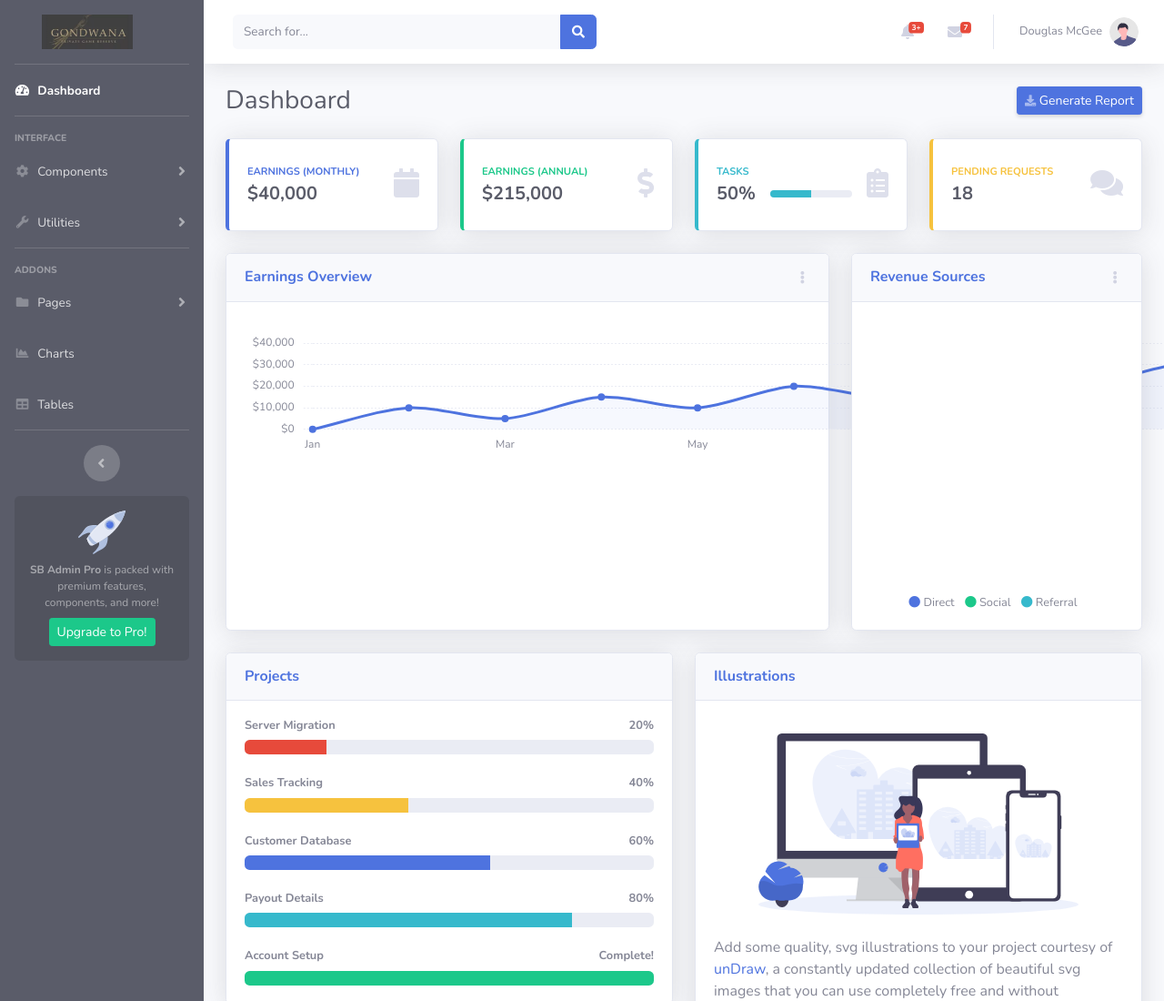
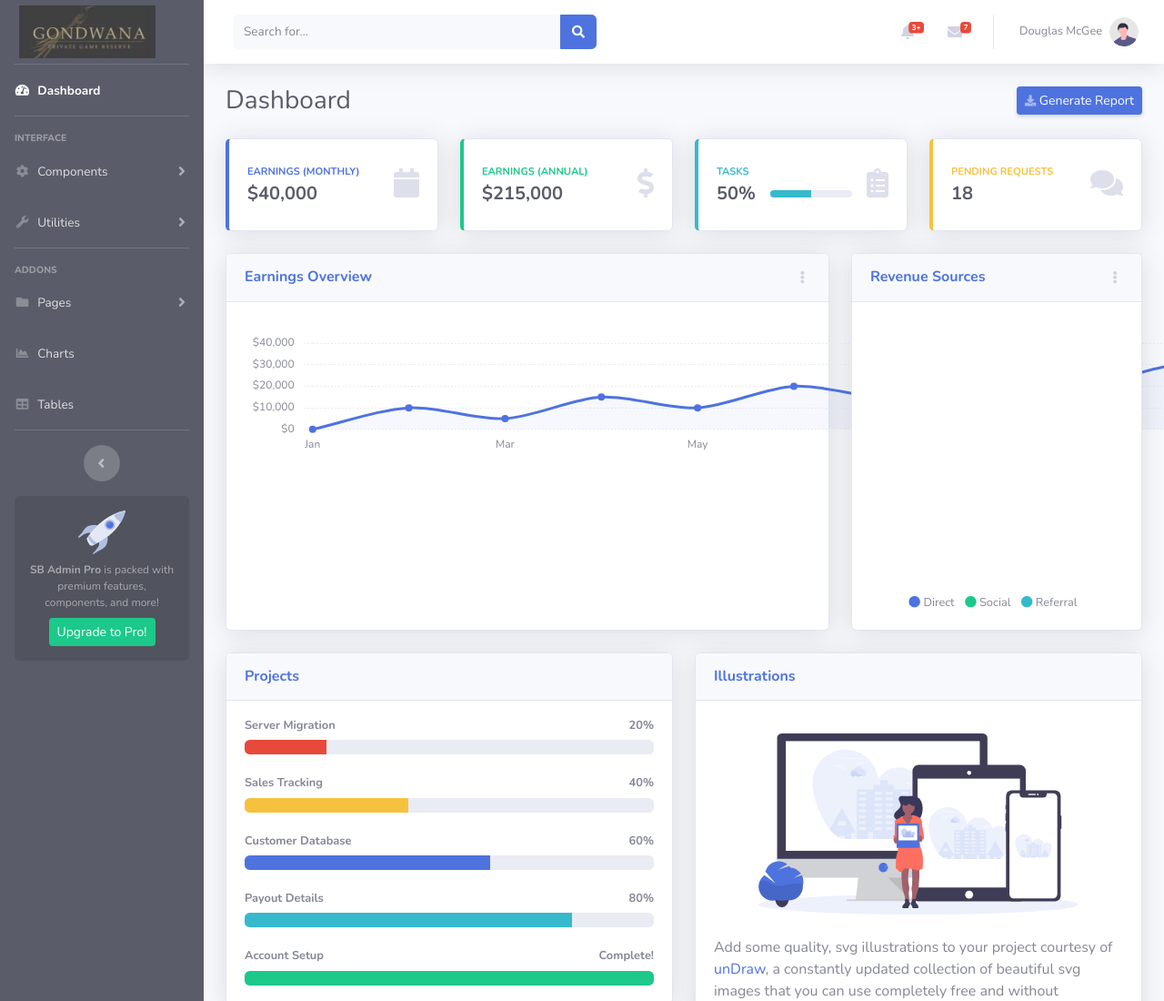
Before and after one commit to Omenthegamesa/guestgrowawake, a website with bundled scripts: page index.html in a window 1280 px wide. Shown: the top 1100 px of the page at 91% size. Built offline with nearby package versions, Linux system fonts and the light colour scheme.

Commit message:
Update index.html

```diff
--- a/index.html
+++ b/index.html
@@ -33,7 +33,7 @@
             <!-- Sidebar - Brand -->
             <a class="sidebar-brand d-flex align-items-center justify-content-center" href="index.html">
                 <div class="sidebar-brand-icon">
-                    <img src="images/Logo1.PNG" alt="Logo" style="width: 100px; height: auto;">
+                    <img src="images/Logo1.PNG" alt="Logo" style="width: 150px; height: auto;">
                 </div>
                 <div class="sidebar-brand-text mx-3"> <sup></sup></div>
             </a>
```
